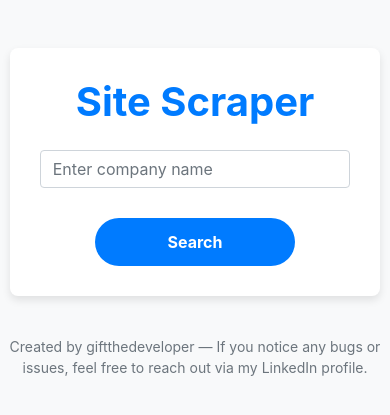
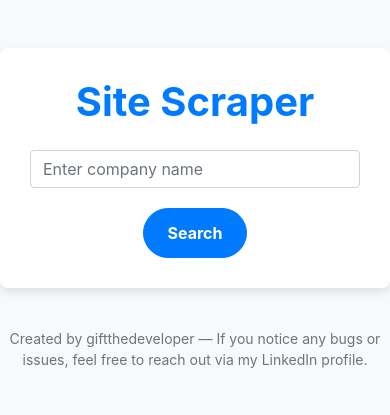
Before and after one commit to giftthedeveloper/site-scraper, a Django app: page / in a window 390 px wide. Shown: the top 415 px of the page. Run offline with Django 4.2, Linux system fonts and the light colour scheme; some libraries are stand-ins or nearby versions.

Commit message:
feat: made it more responsive

```diff
--- a/site_scraper/templates/index.html
+++ b/site_scraper/templates/index.html
@@ -11,8 +11,6 @@
         }
 
         .container {
-            max-width: 95%;
-            margin: auto;
             padding: 30px;
             border-radius: 8px;
             background-color: #ffffff;
@@ -27,36 +25,30 @@
         }
 
         .form-group {
-            width: 100%;
             margin-bottom: 20px;
         }
 
         .btn-primary {
-            display: block;
-            margin: auto;
-            margin-top: 30px;
-            width: 100%;
-            max-width: 200px;
-            background-color: #007bff;
-            border: none;
             border-radius: 30px;
             padding: 12px 24px;
             font-size: 16px;
             font-weight: bold;
             color: #ffffff;
-            transition: background-color 0.3s ease;
-        }
-
-        .btn-primary:hover {
-            background-color: #0056b3;
         }
 
         .website-url {
-            text-align: center;
             font-size: 18px;
             font-weight: bold;
             color: #007bff;
             margin-top: 40px;
+        }
+
+        /* Center the button on small and medium screens */
+        @media (max-width: 767.98px) {
+            .center-button {
+                display: flex;
+                justify-content: center;
+            }
         }
 
         /* Footer Styling */
@@ -84,11 +76,14 @@
             <div class="form-group">
                 <input type="text" name="site_name" class="form-control" placeholder="Enter company name">
             </div>
-            <button type="submit" class="btn btn-primary">Search</button>
+            <!-- Center the button on small and medium screens -->
+            <div class="center-button">
+                <button type="submit" class="btn btn-primary">Search</button>
+            </div>
         </form>
         {% if website_url %}
         <div class="mt-3 website-url">
-        Website URL: <a href="{{ website_url }}" target="_blank">{{ website_url }}</a>
+            Website URL: <a href="{{ website_url }}" target="_blank">{{ website_url }}</a>
         </div>
         {% endif %}
     </div>
```
